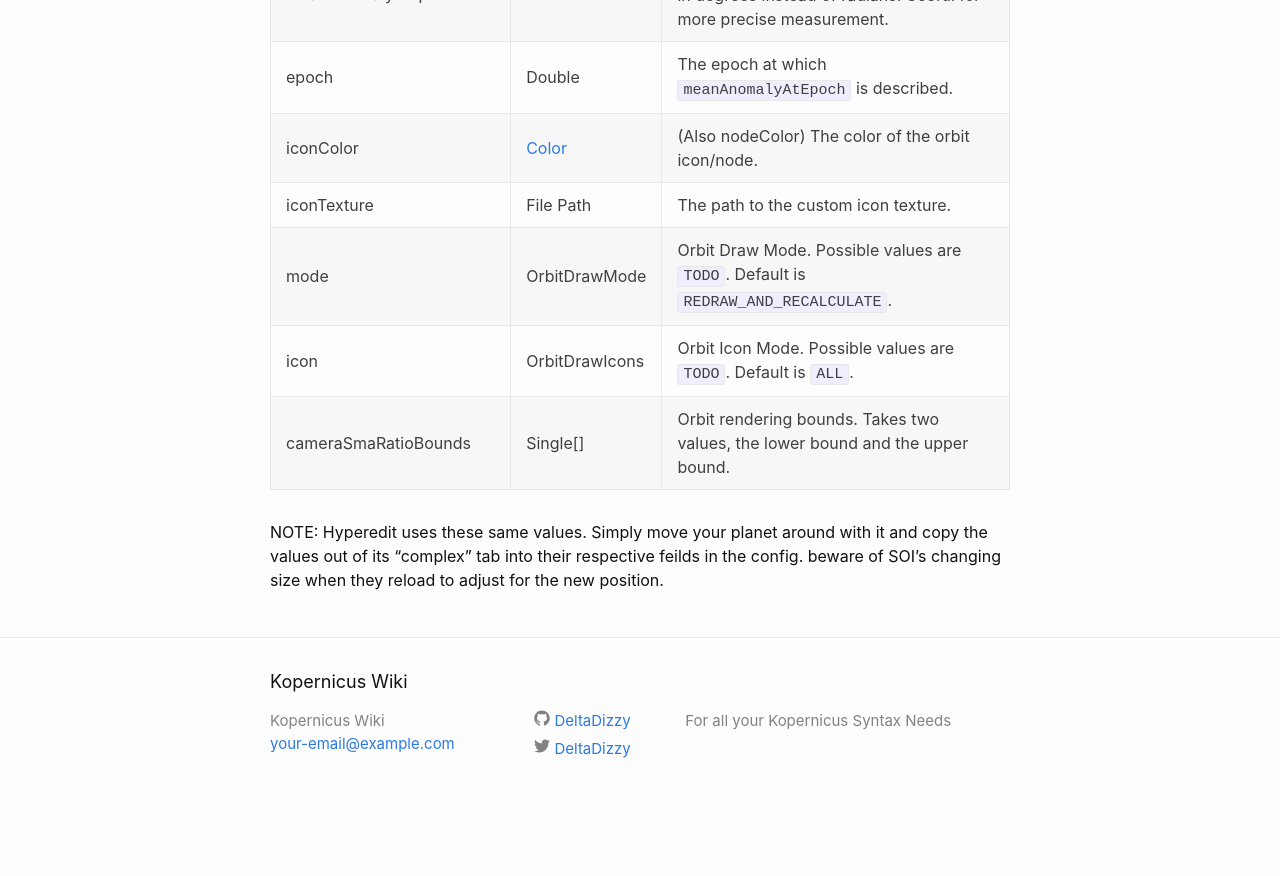
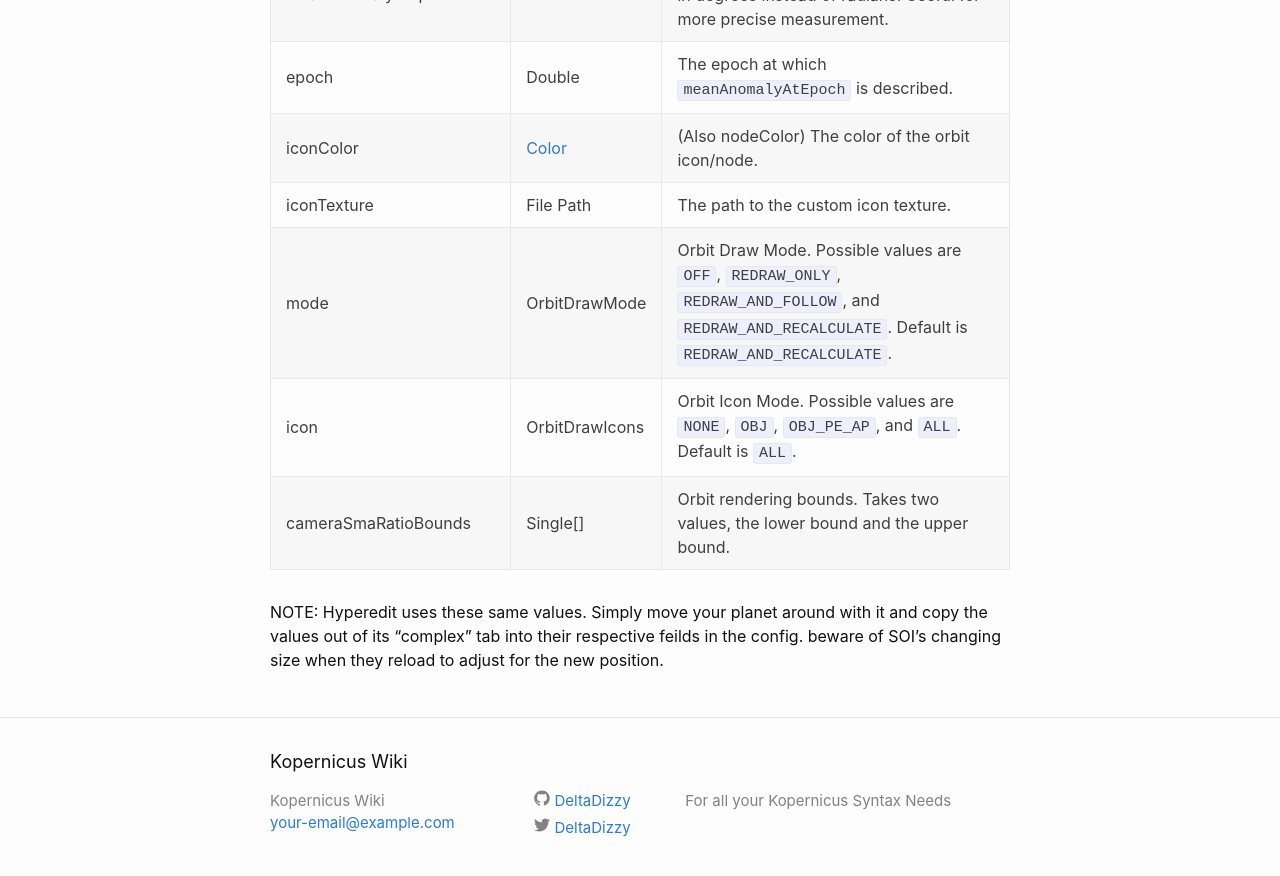
Before and after one commit to Kopernicus/wiki, a Jekyll site: the page built from main/Orbit.md, in a window 1280 px wide and 900 px high, scrolled down 1721 px. Shown: the top 876 px of the window. Built offline with Jekyll 4.4.1, drawn with Linux system fonts in a browser that asks for light colours; before the commit the page ends 2541 px from its top, so only the background shows below that.

Commit message:
Update draw modes

```diff
--- a/main/Orbit.md
+++ b/main/Orbit.md
@@ -38,8 +38,8 @@ Orbit
 |epoch|Double|The epoch at which `meanAnomalyAtEpoch` is described.|
 |iconColor|[Color](/main/datatypes.md)|(Also nodeColor) The color of the orbit icon/node.|
 |iconTexture|File Path|The path to the custom icon texture.|
-|mode|OrbitDrawMode|Orbit Draw Mode. Possible values are `TODO`. Default is `REDRAW_AND_RECALCULATE`.|
-|icon|OrbitDrawIcons|Orbit Icon Mode. Possible values are `TODO`. Default is `ALL`.|
+|mode|OrbitDrawMode|Orbit Draw Mode. Possible values are `OFF`, `REDRAW_ONLY`, `REDRAW_AND_FOLLOW`, and `REDRAW_AND_RECALCULATE`. Default is `REDRAW_AND_RECALCULATE`.|
+|icon|OrbitDrawIcons|Orbit Icon Mode. Possible values are `NONE`, `OBJ`, `OBJ_PE_AP`, and `ALL`. Default is `ALL`.|
 |cameraSmaRatioBounds|Single[]|Orbit rendering bounds. Takes two values, the lower bound and the upper bound.|
 
 NOTE: Hyperedit uses these same values. Simply move your planet around with it and copy the values out of its "complex" tab into their respective feilds in the config. beware of SOI's changing size when they reload to adjust for the new position.
```
